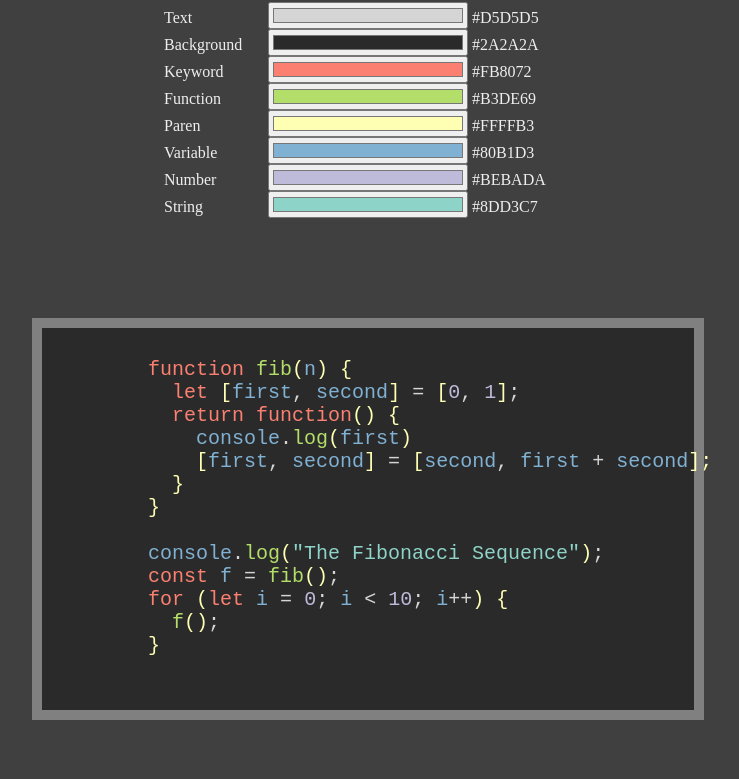
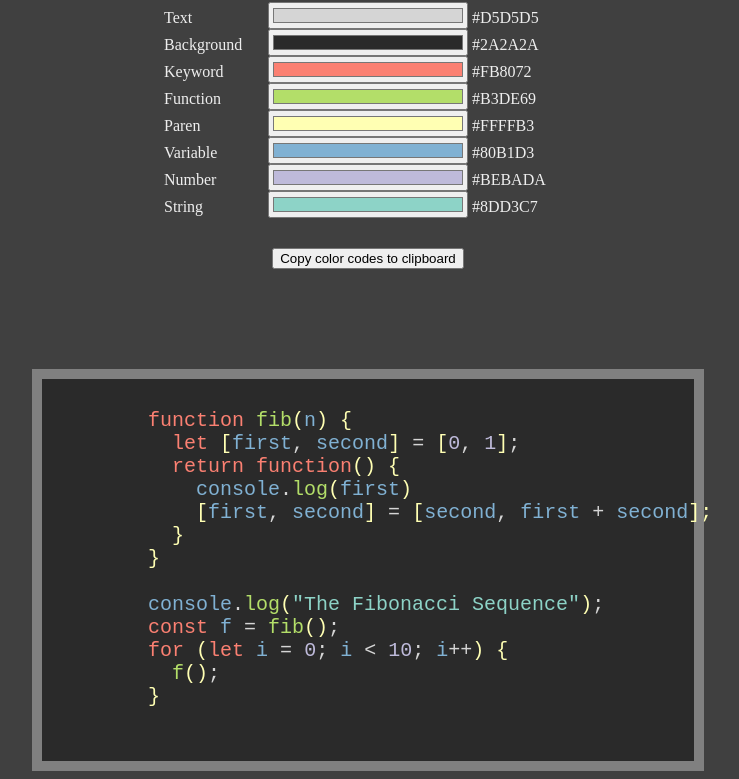
Before and after one commit to erietz/erietz.github.io, a website: page projects/colorscheme-playground.html in a window 1280 px wide. Shown: the part 78-857 px from the top of the page, without its empty margins (272-1011 px from the left). Before the commit the page ends 806 px from the top, so only its background shows below. Drawn offline with Linux system fonts and the light colour scheme.

Commit message:
copy color codes to clipboard

```diff
--- a/projects/colorscheme-playground.html
+++ b/projects/colorscheme-playground.html
@@ -2,6 +2,9 @@
 <html>
   <head>
     <style>
+      button {
+        margin-top: 30px;
+      }
 
       body {
         background-color: #404040;
@@ -37,6 +40,17 @@
       }
     </style>
     <script>
+      const highlightGroups = [
+        "background",
+        "textcolor",
+        "keyword",
+        "function",
+        "paren",
+        "variable",
+        "number",
+        "string"
+      ];
+
       function setTextColor(color) {
         document.getElementById("textcolor").labels[1].innerHTML = color.toUpperCase();
         document.getElementById("code").style.color = color;
@@ -52,6 +66,14 @@
         Array.from(document.getElementsByClassName(className)).forEach((b) => {
           b.style["color"] = color;
         });
+      }
+
+      function copyColorCodes() {
+        const values = [];
+        for (const group of highlightGroups) {
+          values.push(document.getElementById(group).value);
+        }
+        navigator.clipboard.writeText(values);
       }
     </script>
   </head>
@@ -97,6 +119,9 @@
       <label for="string">String</label>
       <input type="color" id="string" name="string" value="#8dd3c7" oninput="setCodeColor(event.target.value, 'string');">
       <label for="string"></label>
+      <br/>
+
+      <button onclick="copyColorCodes()">Copy color codes to clipboard</button>
     </center>
 
     <div id="code" class="centered">
```
